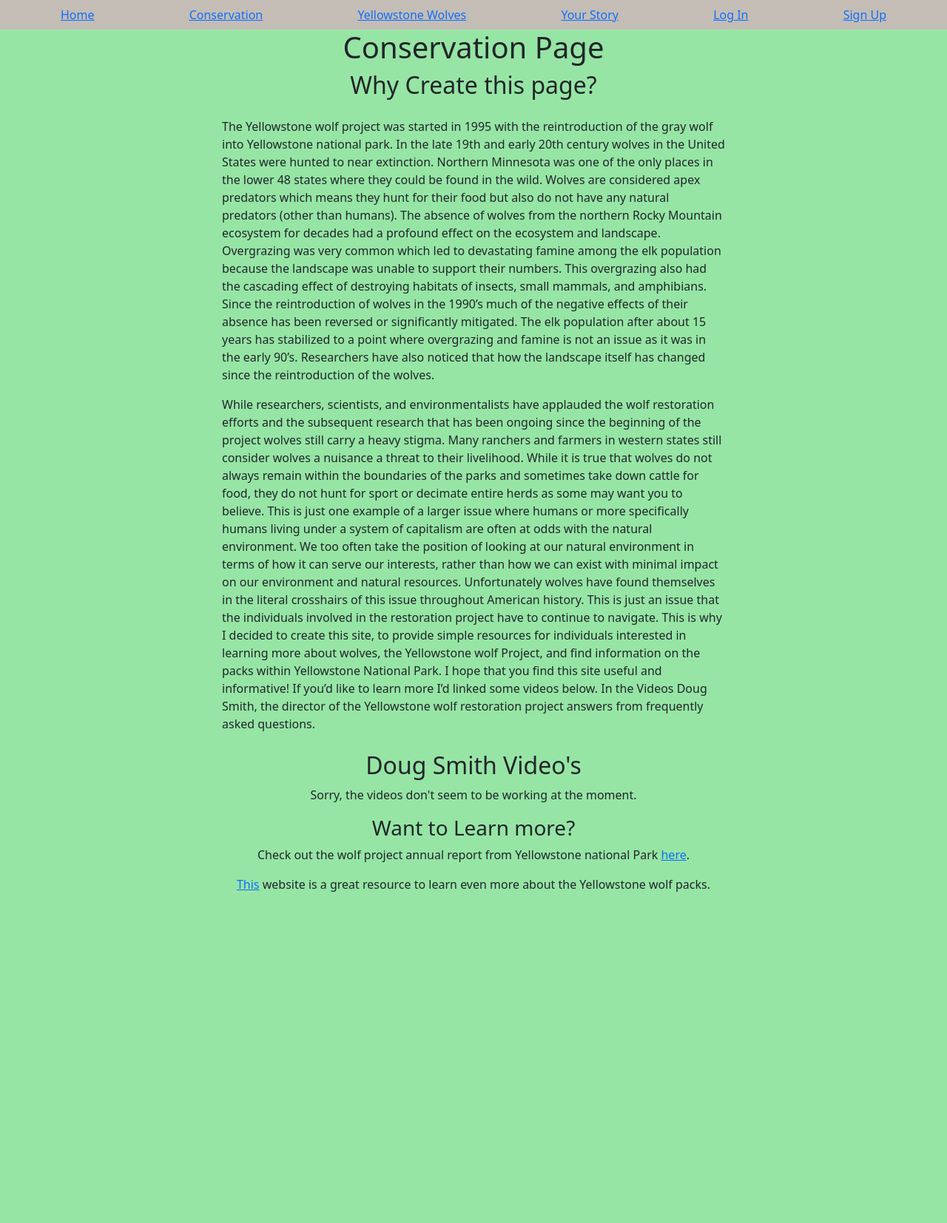
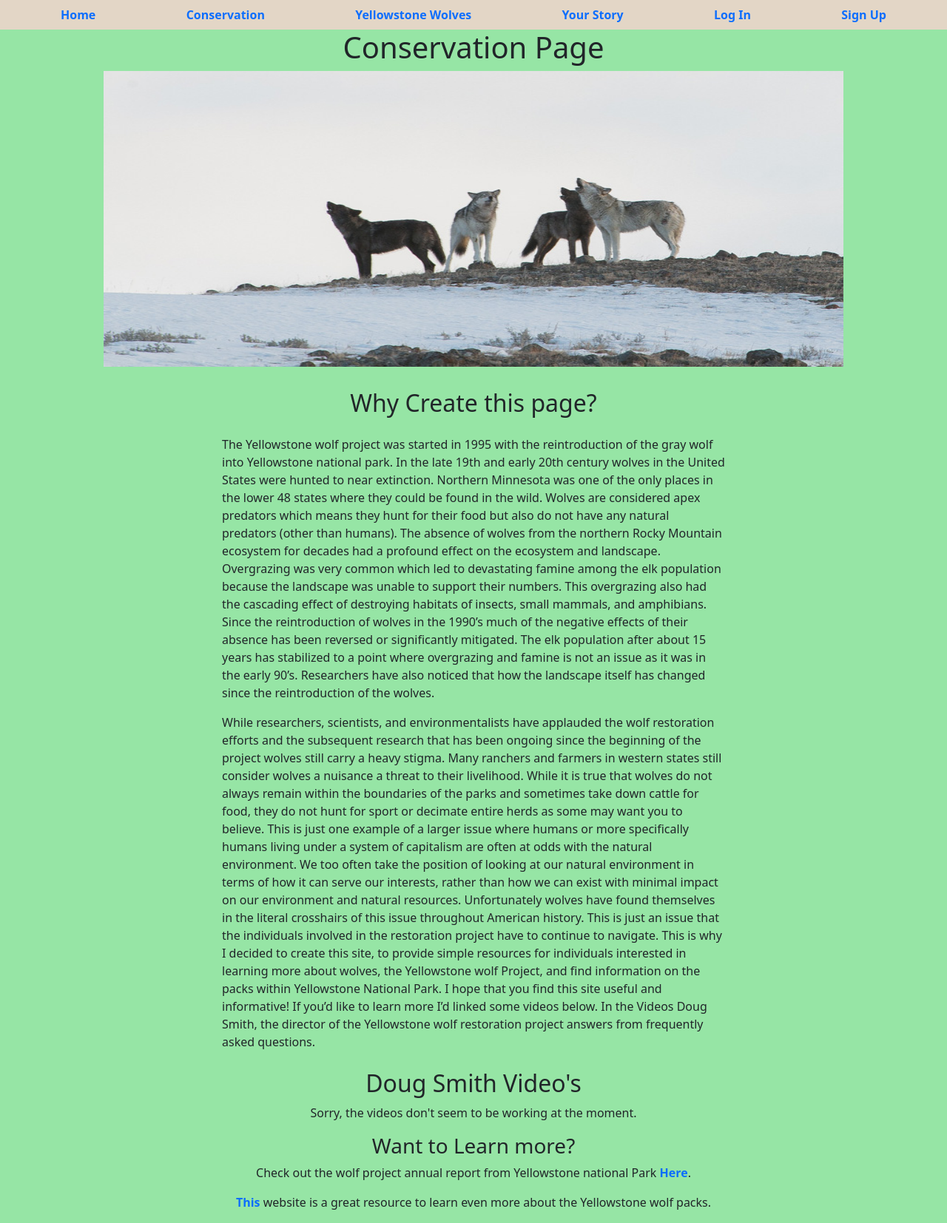
Before and after one commit to justingracie/Wolf-Conservation-Project, a Django app: page /conservation/ in a window 1280 px wide. Shown: the whole page at 74% size. Before the commit the page ends 1206 px from the top, so only its background shows below. Run offline with Django 4.2, Linux system fonts and the light colour scheme; data that the repository does not hold is empty.

Commit message:
more styling

```diff
--- a/WOLF_Project/main_app/static/styles/main.css
+++ b/WOLF_Project/main_app/static/styles/main.css
@@ -4,7 +4,7 @@ body {
     text-align: center;
 }
 nav {
-    background-color: rgb(196, 189, 181);
+    background-color: rgb(227, 214, 198);
 }
 .map{
 
@@ -21,22 +21,32 @@ nav {
     text-align: left;
 }
 
-.imageContainer{
+.header{
+    margin-top: 30px;
+}
+/* .imageContainer{
     display: grid;
     grid-template-columns: 1fr 1fr 1fr 1fr;
     gap: 20px;
     padding: 20px;
+} */
+ .gridContainer{
+     margin-top: 20px;
+     display: grid;
+     grid-template-columns: 33% 33% 33%;
+ }
+a{
+    text-decoration: none;
+    text-transform: capitalize;
+    font-weight: bold;
+
 }
-
 /* .story{
     max-width: 500px;
     text-align: center;
 } */
 
 .copy{
-
-    /* justify-content: center; */
-    /* max-width: 500px; */
     margin-left: 400px;
     margin-right: 400px;
 
--- a/WOLF_Project/main_app/templates/conservation.html
+++ b/WOLF_Project/main_app/templates/conservation.html
@@ -2,8 +2,13 @@
 {% block content%}
 
 <h1>Conservation Page</h1>
+<div>
+    <img width="1000" height="400" src="../static/styles/images/project5.jpeg" alt="wolf image">
+</div>
 
-<h2>Why Create this page?</h2>
+<div class="header">
+    <h2>Why Create this page?</h2>
+</div>
 
 <div class="concopy">
     <p>
--- a/WOLF_Project/main_app/templates/pack_detail.html
+++ b/WOLF_Project/main_app/templates/pack_detail.html
@@ -11,6 +11,9 @@
 <p>Adult members: {{pack.adults}}</p>
 <p>Pups: {{pack.pups}}</p>
 <h2>History:</h2>
-<p>{{pack.history}}</p>
+<div class="copy">
+    <p>{{pack.history}}</p>
+
+</div>
 
 {% endblock %}
```
Also changed, not shown: WOLF_Project/main_app/templates/yellowstone_wolves.html (+8 -5 lines), WOLF_Project/main_app/static/styles/images/project 4.jpeg (added), WOLF_Project/main_app/static/styles/images/project5.jpeg (added), WOLF_Project/media/images/8_mile_pack.jpeg (added), WOLF_Project/media/images/Hayden_pups.jpeg (added).
